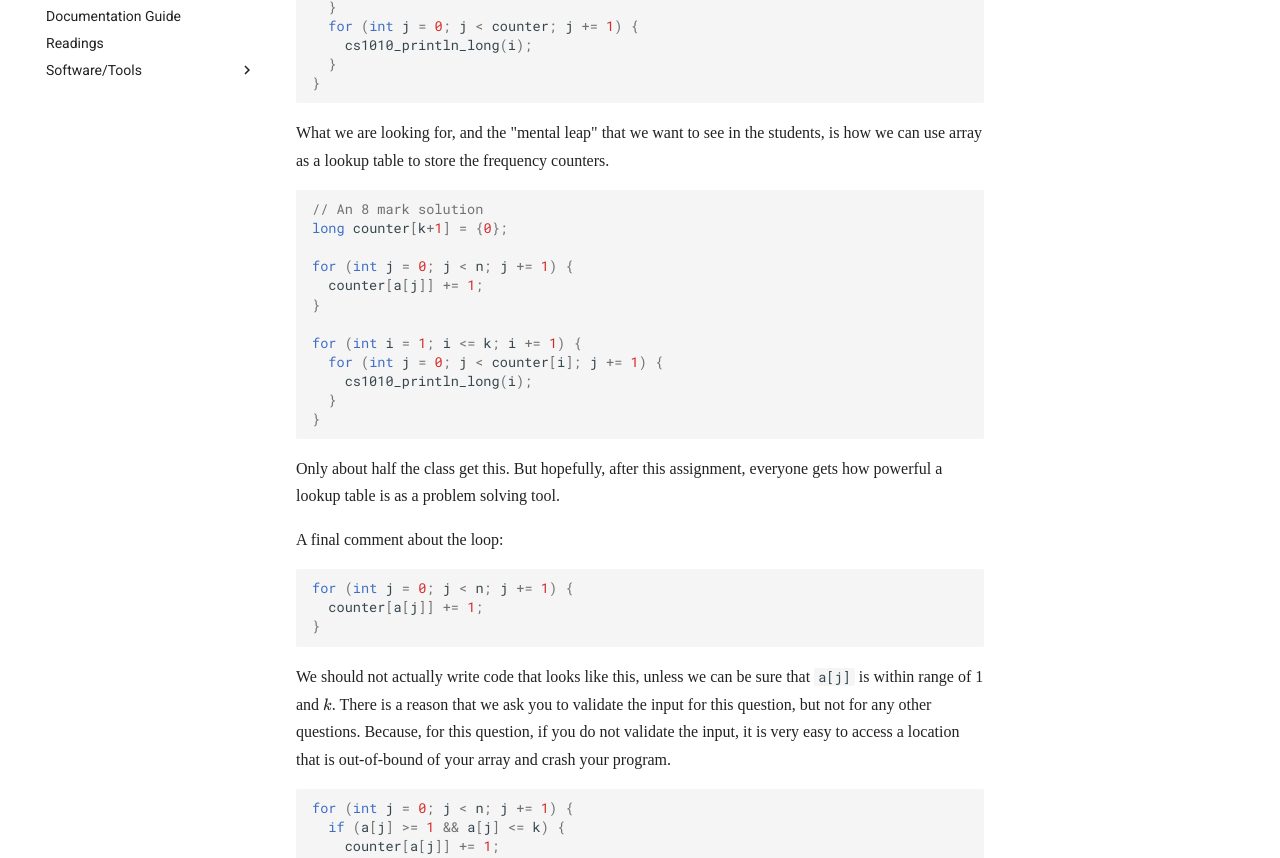
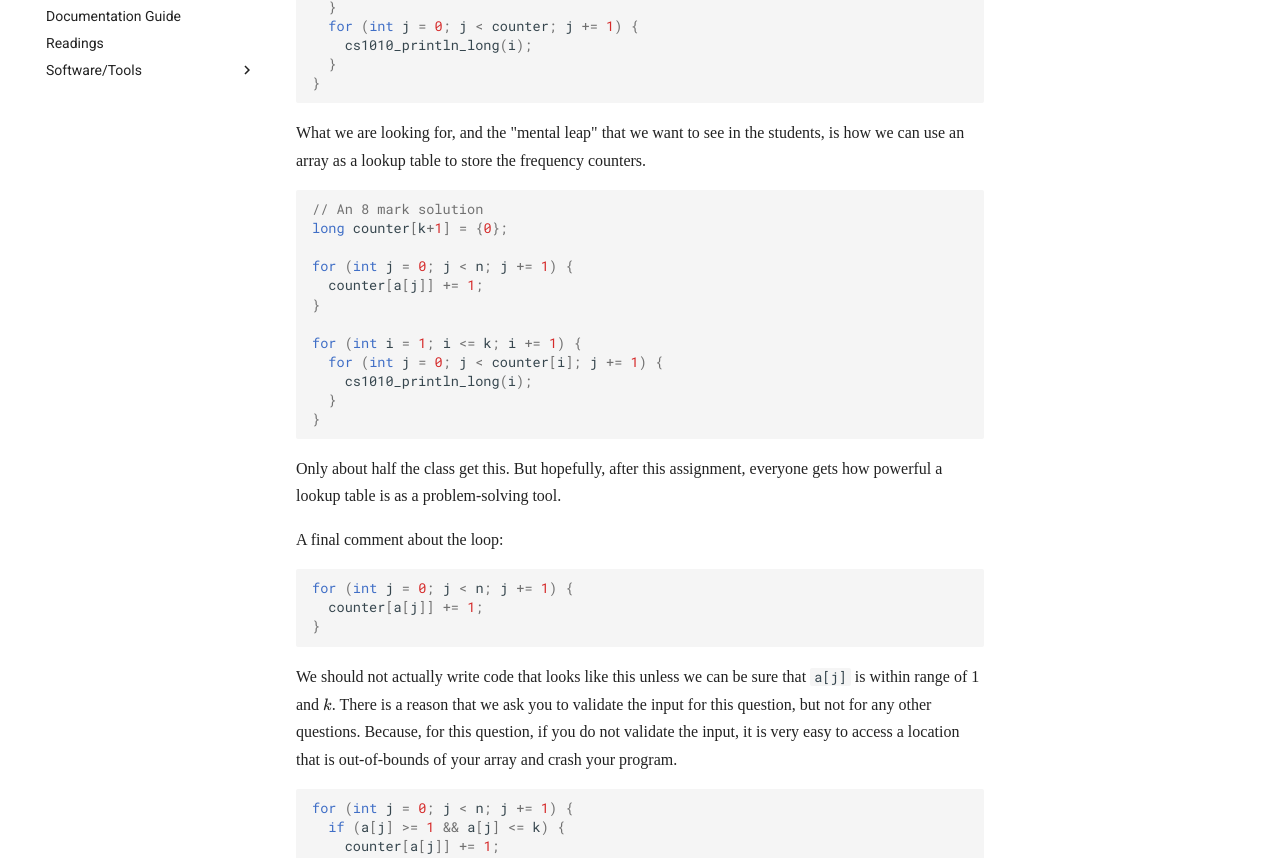
Before and after one commit to LL-Pengfei/CS1010-AY1819S1-Personal, an MkDocs documentation site: the page built from docs/as03-comments.md, in a window 1280 px wide and 1400 px high, scrolled down 5084 px. Shown: the part 406-1264 px from the top of the window. Built offline with MkDocs 1.6.1 and Material for MkDocs 9.7.7, drawn with Linux system fonts in a browser that asks for light colours; nearby versions of some CDN libraries; some web fonts are replaced; formulas are drawn with MathJax 3; comment, search, counter and statistics services are not loaded; old or Windows-style settings are respelled for this version of MkDocs; some of the changed text lies outside the part shown.

Commit message:
Update as03-comments.md

````diff
--- a/docs/as03-comments.md
+++ b/docs/as03-comments.md
@@ -79,7 +79,7 @@
 
 - if the pair $a_i$ and $a_j$ are out of order, then we can count this pair as _one_ inversion only.  We need to fix a convention on how we account for inversion. I use convention that we count the inversion if $i < j$ and $a_i > $a_j$.  In other words, for the subproblem 1 above, we only need to check for inversions for each element $a_j$, if $j > i$.
 
-- $a_i$ shouldn't be the last element, since there is no $j$ that is bigger than $i$.
+- $a_i$ shouldn't be the last element since there is no $j$ that is bigger than $i$.
 
 Slightly more 4/5 of the class get this question correct, with full marks.  Well done!
 
@@ -129,7 +129,7 @@
     height[i] = BAR_LENGTH*histogram[i]/num_of_items;
 
     // Print full blocks
-	long num_of_cells = floor(height[i]);
+    long num_of_cells = floor(height[i]);
     for (long j = 0; j < num_of_cells; j += 1) {
       cs1010_print_string(BLOCK);
     }
@@ -183,9 +183,9 @@
 
 for (int i = 1; i <= k; i += 1) {
   for (int j = 0; j < n; j += 1) {
-	if (a[j] == i) {
-	  counter[i] += 1;
-	}
+    if (a[j] == i) {
+      counter[i] += 1;
+    }
   }
 }
 
@@ -203,9 +203,9 @@
 for (int i = 1; i <= k; i += 1) {
   long counter = 0;
   for (int j = 0; j < n; j += 1) {
-	if (a[j] == i) {
-	  counter += 1;
-	}
+    if (a[j] == i) {
+      counter += 1;
+    }
   }
   for (int j = 0; j < counter; j += 1) {
     cs1010_println_long(i);
@@ -213,7 +213,7 @@
 }
 ```
 
-What we are looking for, and the "mental leap" that we want to see in the students, is how we can use array as a lookup table to store the frequency counters.
+What we are looking for, and the "mental leap" that we want to see in the students, is how we can use an array as a lookup table to store the frequency counters.
 
 ```C
 // An 8 mark solution
@@ -230,7 +230,7 @@
 }
 ```
 
-Only about half the class get this.  But hopefully, after this assignment, everyone gets how powerful a lookup table is as a problem solving tool.
+Only about half the class get this.  But hopefully, after this assignment, everyone gets how powerful a lookup table is as a problem-solving tool.
 
 A final comment about the loop:
 
@@ -240,12 +240,12 @@
 }
 ```
 
-We should not actually write code that looks like this, unless we can be sure that `a[j]` is within range of 1 and $k$.  There is a reason that we ask you to validate the input for this question, but not for any other questions.  Because, for this question, if you do not validate the input, it is very easy to access a location that is out-of-bound of your array and crash your program.
+We should not actually write code that looks like this unless we can be sure that `a[j]` is within range of 1 and $k$.  There is a reason that we ask you to validate the input for this question, but not for any other questions.  Because, for this question, if you do not validate the input, it is very easy to access a location that is out-of-bounds of your array and crash your program.
 
 ```C
 for (int j = 0; j < n; j += 1) {
   if (a[j] >= 1 && a[j] <= k) {
-	counter[a[j]] += 1;
+    counter[a[j]] += 1;
   }
 }
 ```
````
Also changed, not shown: other parts of docs/as03-comments.md (+9 -9 lines).
